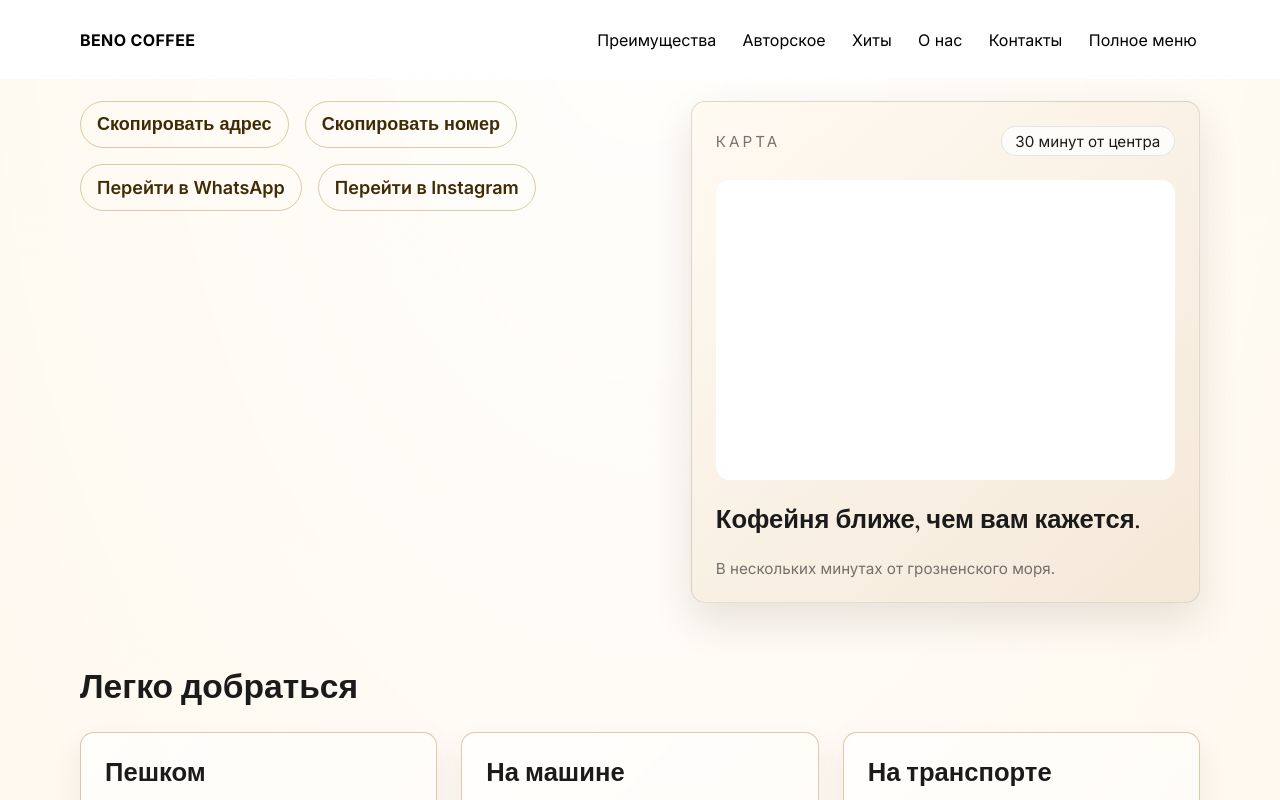
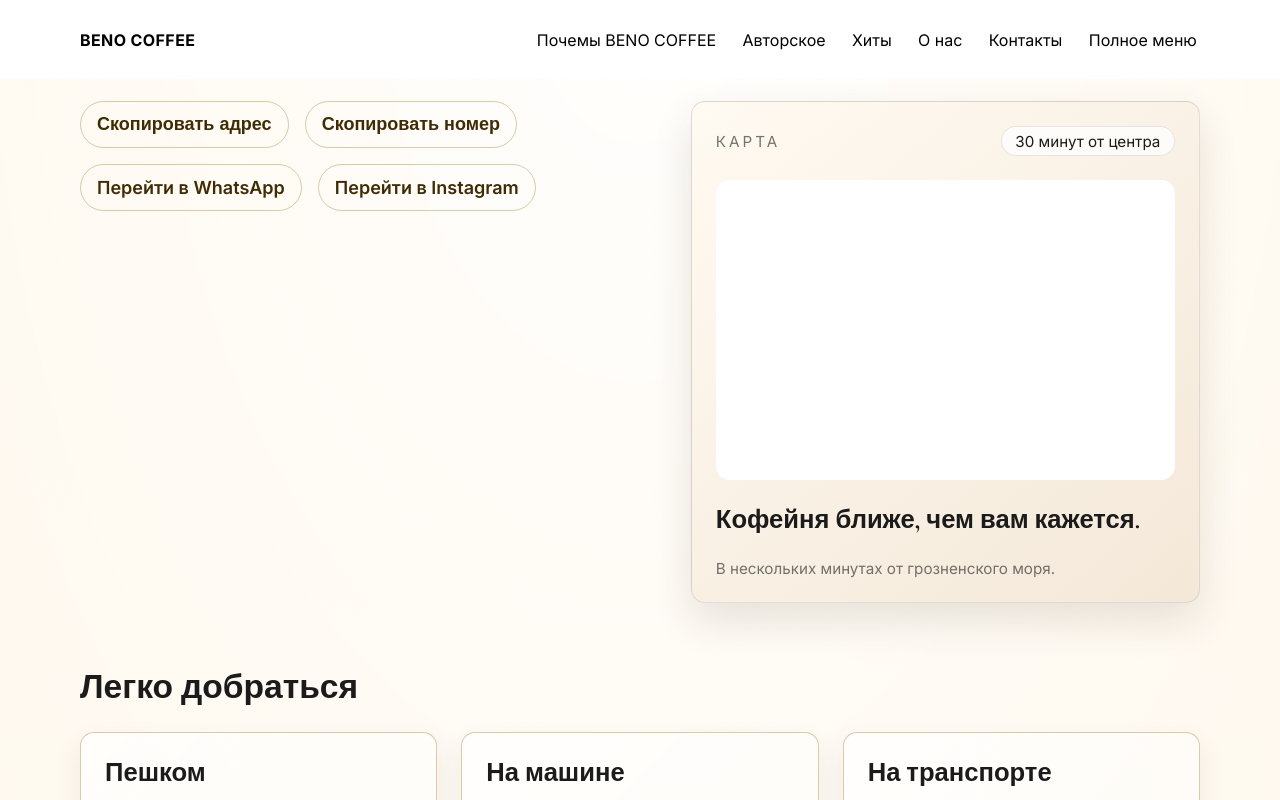
Before and after one commit to ALDYNEC-07/beno-coffe, a Next.js app: page /map in a window 1280 px wide. Shown: the top 800 px of the page. Built offline with nearby package versions, Linux system fonts and the light colour scheme.

Commit message:
перевел секцию почему мы на стр о нас

```diff
--- a/src/app/about/page.tsx
+++ b/src/app/about/page.tsx
@@ -1,10 +1,11 @@
 /*
  Этот файл определяет страницу "О нас".
- Он показывает историю кофейни и фото команды.
+ Он показывает причины выбрать BENO, историю кофейни и фото команды.
  Человек может познакомиться с атмосферой и узнать больше о BENO.
 */
 import Navigation from "@/components/Navigation/Navigation";
 import Footer from "@/components/Footer/Footer";
+import Features from "@/components/Features/Features";
 import About from "@/components/About/About";
 
 // Этот блок собирает страницу "О нас" из общих компонентов сайта.
@@ -17,6 +18,8 @@ export default function AboutPage() {
       <main id="main">
         {/* Этот блок показывает историю и атмосферу кофейни. */}
         <About />
+        {/* Этот блок показывает причины выбрать кофейню BENO. */}
+        <Features />
       </main>
       {/* Этот блок показывает подвал с контактами и служебными ссылками. */}
       <Footer />
--- a/src/app/page.tsx
+++ b/src/app/page.tsx
@@ -1,10 +1,9 @@
 /*
  Этот файл определяет главную страницу.
- Он показывает навигацию, первый экран, преимущества, новинку месяца и хиты.
+ Он показывает навигацию, первый экран, новинку месяца и хиты.
  Человек может перейти по ссылкам в навигации и в ключевых секциях.
 */
 import Hero from "@/components/Hero/Hero";
-import Features from "@/components/Features/Features";
 import NewMonth from "@/components/NewMonth/NewMonth";
 import Hits from "@/components/Hits/Hits";
 import Navigation from "@/components/Navigation/Navigation";
@@ -20,8 +19,6 @@ export default function Home() {
       <main id="main">
         {/* Этот блок показывает главный приветственный экран. */}
         <Hero />
-        {/* Этот блок показывает секцию ключевых преимуществ. */}
-        <Features />
         {/* Этот блок показывает секцию новинки месяца. */}
         <NewMonth />
         {/* Этот блок показывает секцию с самыми популярными позициями. */}
--- a/src/components/About/About.module.css
+++ b/src/components/About/About.module.css
@@ -1,5 +1,5 @@
 .about {
-  padding-block: var(--space-6);
+  padding-block: var(--space-4);
   font-size: var(--text-base);
   line-height: 1.5;
   letter-spacing: 0.2px;
--- a/src/components/Navigation/Navigation.tsx
+++ b/src/components/Navigation/Navigation.tsx
@@ -11,7 +11,7 @@ import styles from "./Navigation.module.css";
 
 // Этот список хранит подписи и адреса для пунктов меню.
 const navLinks: { href: string; label: string }[] = [
-  { href: "/#features", label: "Преимущества" },
+  { href: "/about#features", label: "Почемы BENO COFFEE" },
   { href: "/#new", label: "Авторское" },
   { href: "/#hits", label: "Хиты" },
   { href: "/about", label: "О нас" },
```
